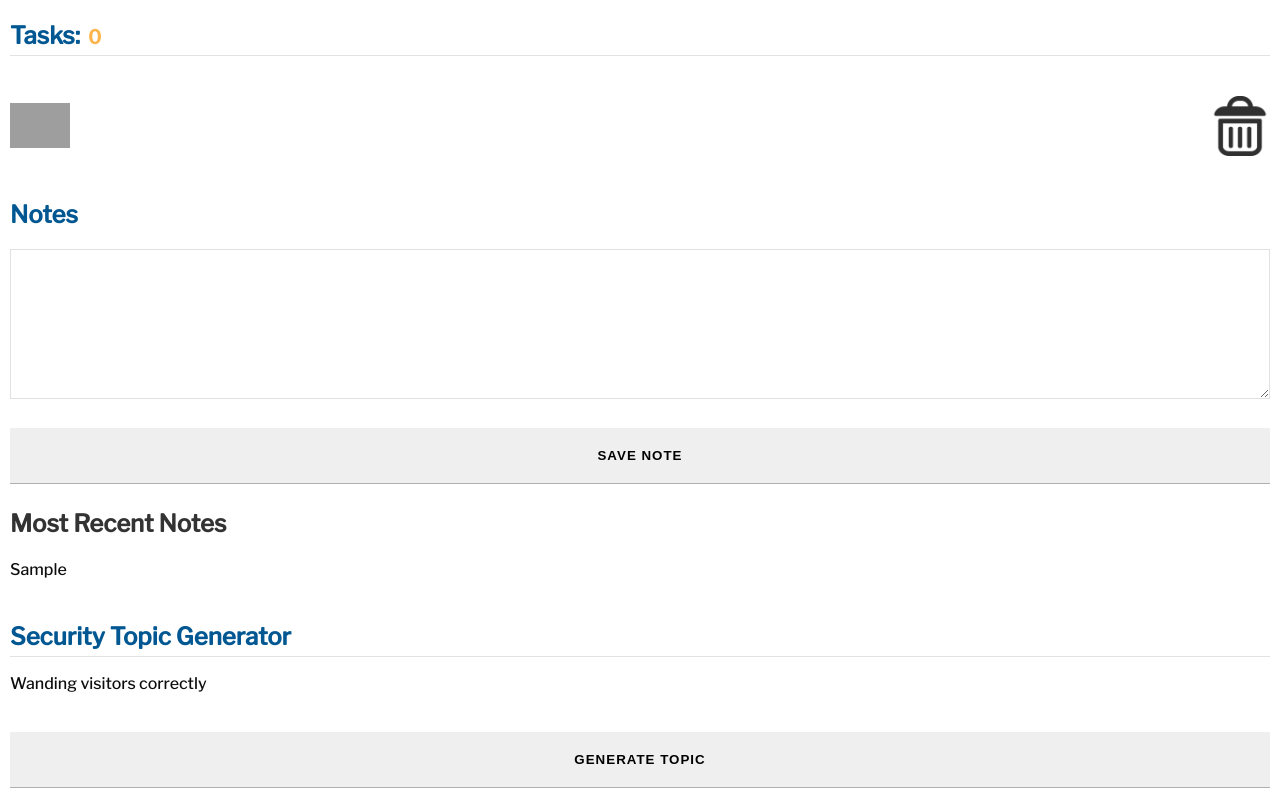
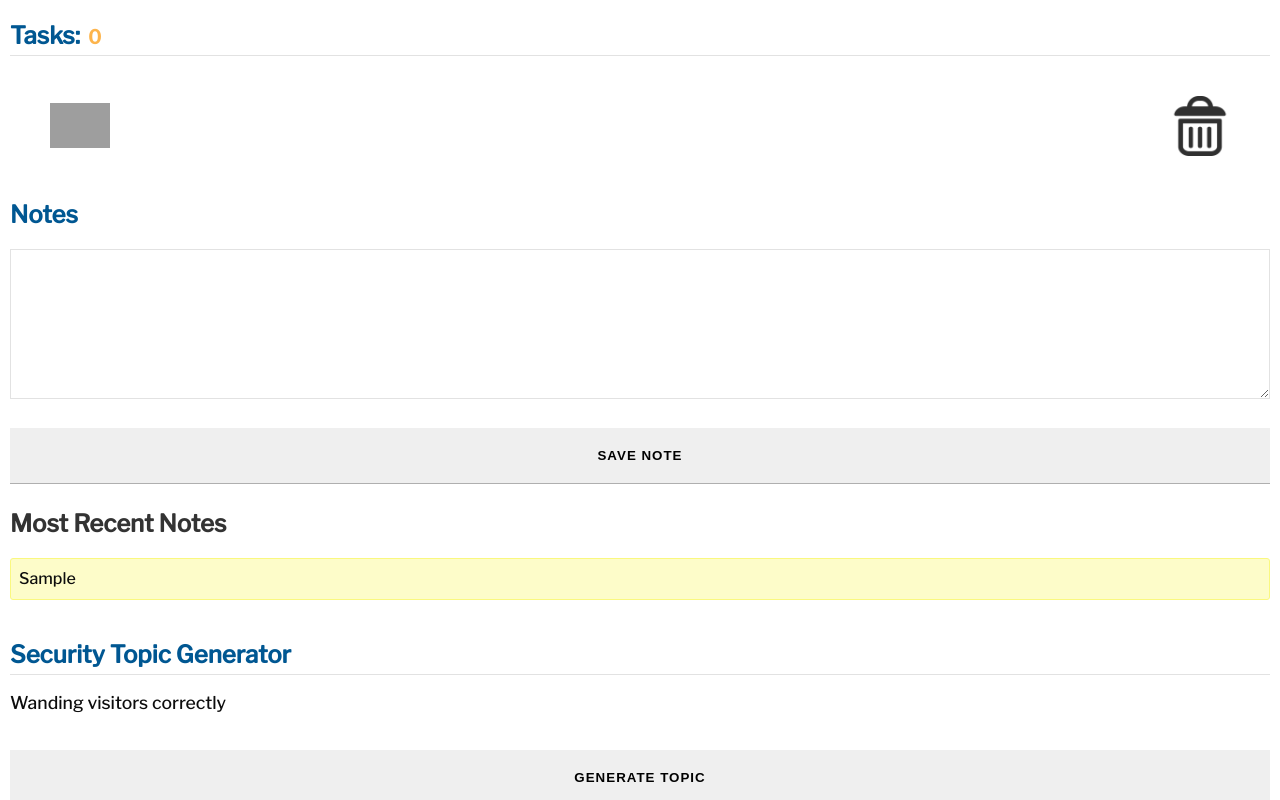
Before and after one commit to chrisvneal/security-soup, a React (Create React App) app: page / in a window 1280 px wide. Both pictures are taken after typing "Sample" into the empty fields and a click on the button "SAVE NOTE". Shown: the part 1413-2213 px from the top of the page. Built offline with nearby package versions, Linux system fonts and the light colour scheme; grey boxes are pictures that could not be loaded.

Commit message:
Style most recent notes text

```diff
--- a/src/sass/styles.scss
+++ b/src/sass/styles.scss
@@ -241,6 +241,7 @@ section > h2:first-child {
   display: flex;
   justify-content: space-between;
   align-items: center;
+  padding: 0 40px;
 }
 
 .trash-icon {
@@ -298,7 +299,11 @@ textarea {
 }
 
 .recent-notes ul li {
-  margin-bottom: 25px;
+  margin-bottom: 10px;
+  background: #fdfcc9;
+  border: 1px solid darken(#fdfcc9, 15%);
+  border-radius: 3px;
+  padding: 8px;
 }
 
 /******* Topic Generator styles *******/
@@ -306,6 +311,7 @@ textarea {
 .security-topic {
   height: 60px;
   line-height: $line-height;
+  font-size: 1.1rem;
 }
 
 /********* Component styles ************/
```
